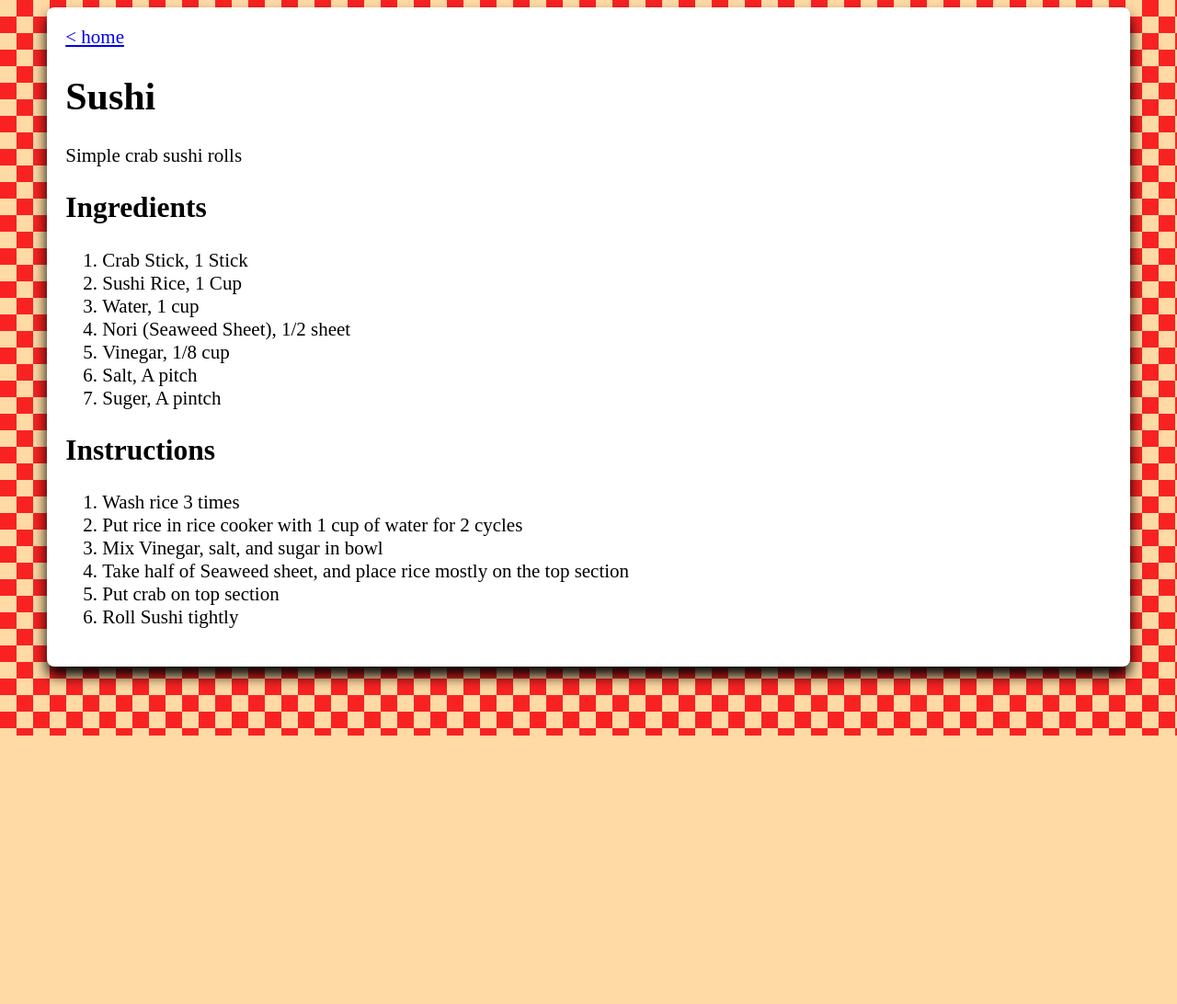
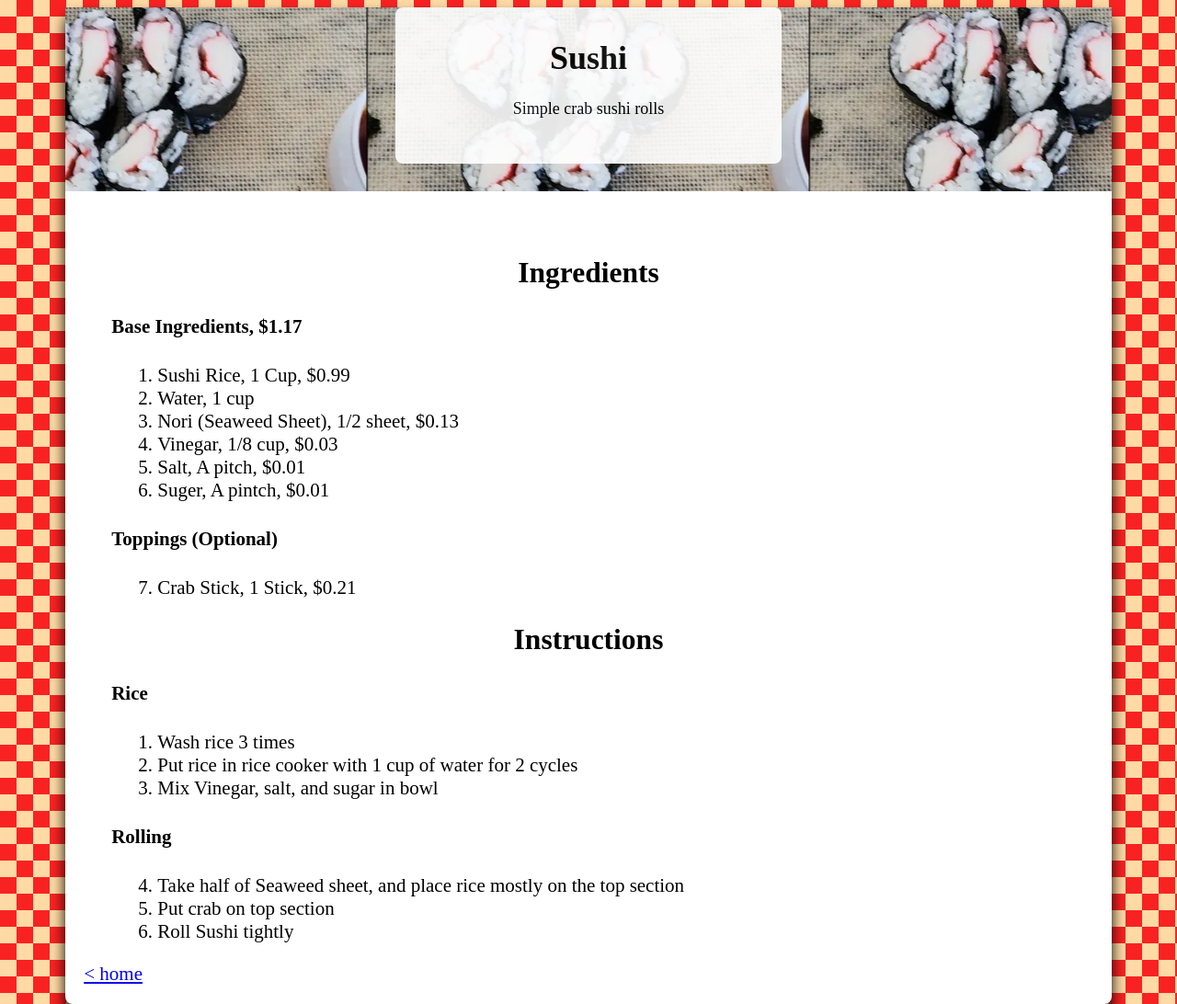
Before and after one commit to Ethanscharlie/RecipeBrowser2, a plain HTML site: page r/sushi.html in a window 1280 px wide. Shown: the top 1092 px of the page at 92% size. Before the commit the page ends 800 px from the top, so only its background shows below. Drawn offline with Linux system fonts and the light colour scheme.

Commit message:
Make recipes look way nicer

```diff
--- a/r/sushi.html
+++ b/r/sushi.html
@@ -7,30 +7,48 @@
 
   <body>
     <div id="main" class="page">
-      <a href="../index.html">&lt home</a>
-      <h1>Sushi</h1>
-      <p>Simple crab sushi rolls</p>
+      <div
+        style="background-image: url('../images/sushi.png'); background-position: center;"
+        id="recipe-image"
+      >
+        <div id="recipe-heading">
+          <h1 id="recipe-title">Sushi</h1>
+          <p id="recipe-description">Simple crab sushi rolls</p>
+        </div>
+      </div>
 
-      <h2>Ingredients</h2>
-      <ol>
-        <li>Crab Stick, 1 Stick</li>
-<li>Sushi Rice, 1 Cup</li>
+      <br />
+
+      <div style="padding: 20px">
+        <h2 class="section_heading">Ingredients</h2>
+        <ol>
+          <h4 class="list_section">Base Ingredients, $1.17</h4>
+<li>Sushi Rice, 1 Cup, $0.99</li>
 <li>Water, 1 cup</li>
-<li>Nori (Seaweed Sheet), 1/2 sheet</li>
-<li>Vinegar, 1/8 cup</li>
-<li>Salt, A pitch</li>
-<li>Suger, A pintch</li>
-      </ol>
+<li>Nori (Seaweed Sheet), 1/2 sheet, $0.13</li>
+<li>Vinegar, 1/8 cup, $0.03</li>
+<li>Salt, A pitch, $0.01</li>
+<li>Suger, A pintch, $0.01</li>
+<h4 class="list_section">Toppings (Optional)</h4>
+<li>Crab Stick, 1 Stick, $0.21</li>
 
-      <h2>Instructions</h2>
-      <ol>
-        <li>Wash rice 3 times</li>
+        </ol>
+
+        <h2 class="section_heading">Instructions</h2>
+        <ol>
+          <h4 class="list_section">Rice</h4>
+<li>Wash rice 3 times</li>
 <li>Put rice in rice cooker with 1 cup of water for 2 cycles</li>
 <li>Mix Vinegar, salt, and sugar in bowl</li>
+<h4 class="list_section">Rolling</h4>
 <li>Take half of Seaweed sheet, and place rice mostly on the top section</li>
 <li>Put crab on top section</li>
 <li>Roll Sushi tightly</li>
-      </ol>
+
+        </ol>
+
+        <a href="../index.html">&lt home</a>
+      </div>
     </div>
   </body>
 </html>
--- a/style.css
+++ b/style.css
@@ -34,7 +34,6 @@ body {
 .page {
   background-color: white;
   border-radius: 8px;
-  padding: 20px;
   box-shadow: 0 10px 15px rgba(0, 0, 0, 1);
 }
 
@@ -70,3 +69,40 @@ body {
   gap: 20px;
   justify-items: center;
 }
+
+.section_heading {
+  text-align: center;
+}
+
+.list_section {
+  margin-left: -50px;
+}
+
+ol {
+  margin-left: 40px;
+}
+
+#recipe-title {
+  text-align: center;
+}
+
+#recipe-description {
+  text-align: center;
+}
+
+#recipe-image {
+  height: 200px;
+}
+
+#recipe-heading {
+  width: 400px;
+  height: 150px;
+  margin: auto;
+  text: black;
+  border-radius: 8px;
+  background-color: white;
+  padding: 10px;
+  text: black;
+  font-size: 18px;
+  opacity: 0.9;
+}
```
Also changed, not shown: index.html (+5 -3 lines), r/pizza.html (+19 -5 lines), templates/index.html (+5 -3 lines), templates/recipe.html (+17 -5 lines), 2 other files.
